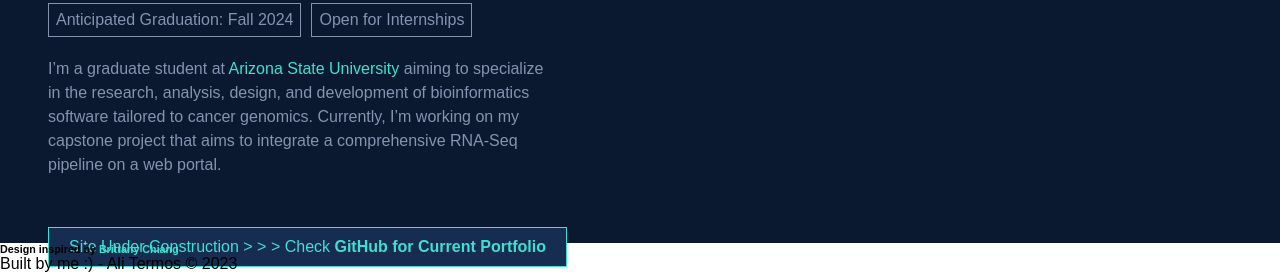
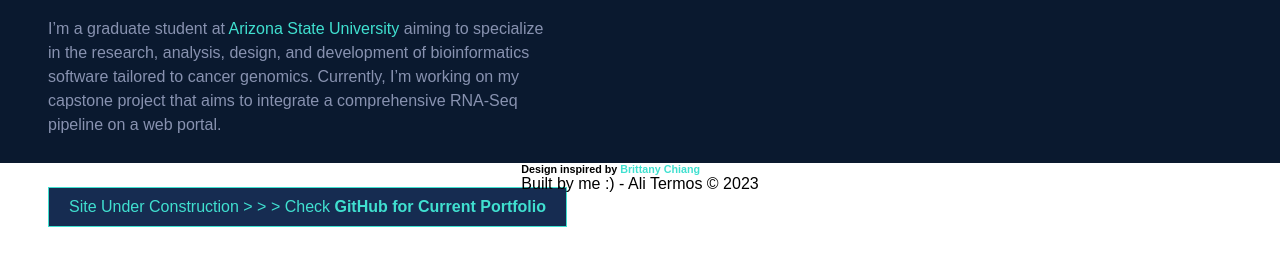
Before and after one commit to alitermos/portfolio, a plain HTML site: page index.html in a window 1280 px wide. Shown: the part 557-830 px from the top of the page. After the commit the page ends 800 px from the top, so only its background shows below. Drawn offline with Linux system fonts and the light colour scheme.

Commit message:
Update main.css

```diff
--- a/main.css
+++ b/main.css
@@ -33,7 +33,7 @@ p, #intro-text{
 
 
 section{
-    height: 90vh;
+    height: 80vh;
 }
 
 
@@ -182,6 +182,15 @@ a{
     max-width: fit-content;
 }
 
+footer{
+    display: flex;
+    felx-direction: column;
+    flex-wrap: auto;
+    justify-content: center;
+    align-items: center;
+}
+
+
 /* Add responsive design considerations */
 @media (max-width: 768px) {
     header {
```
